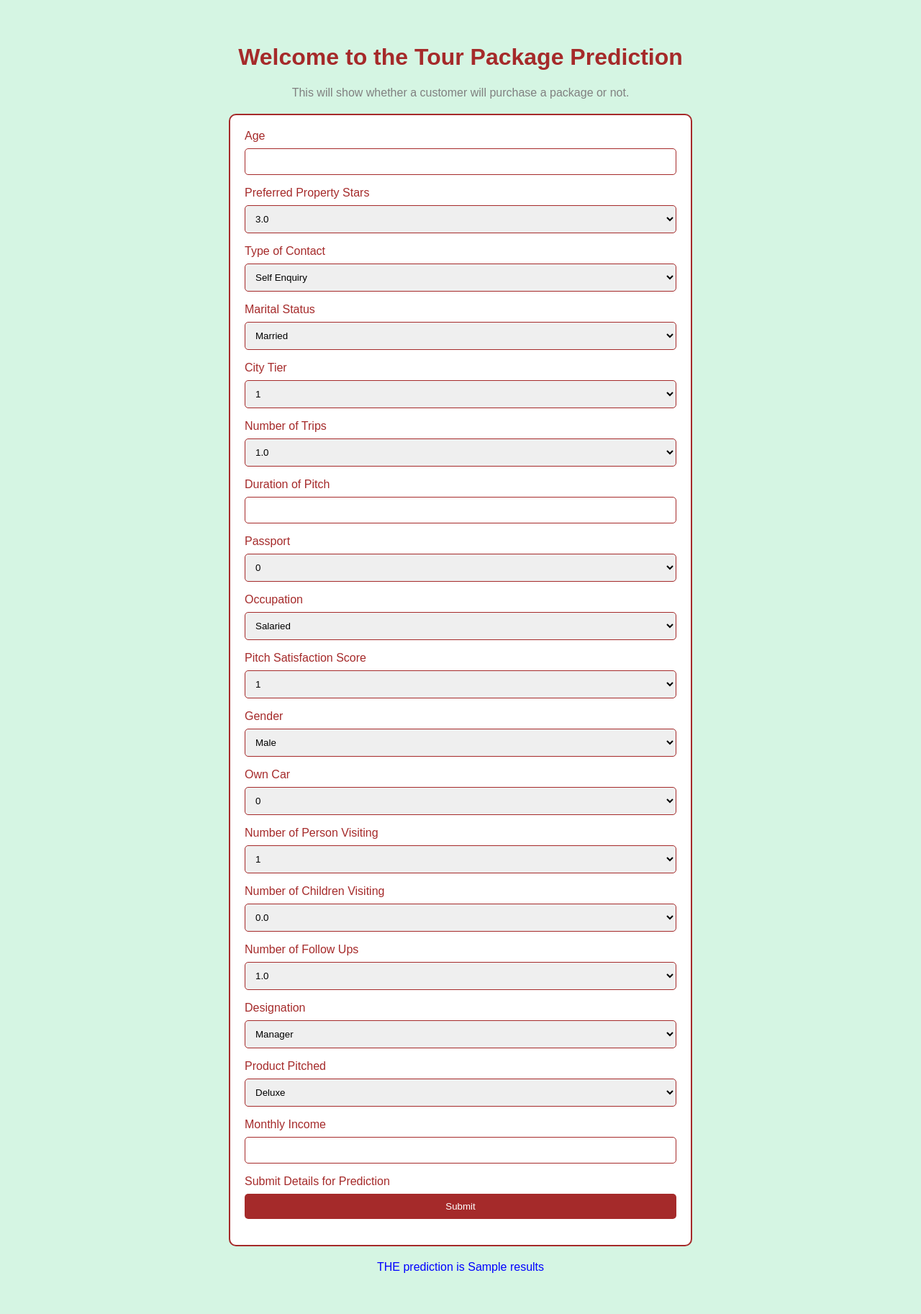
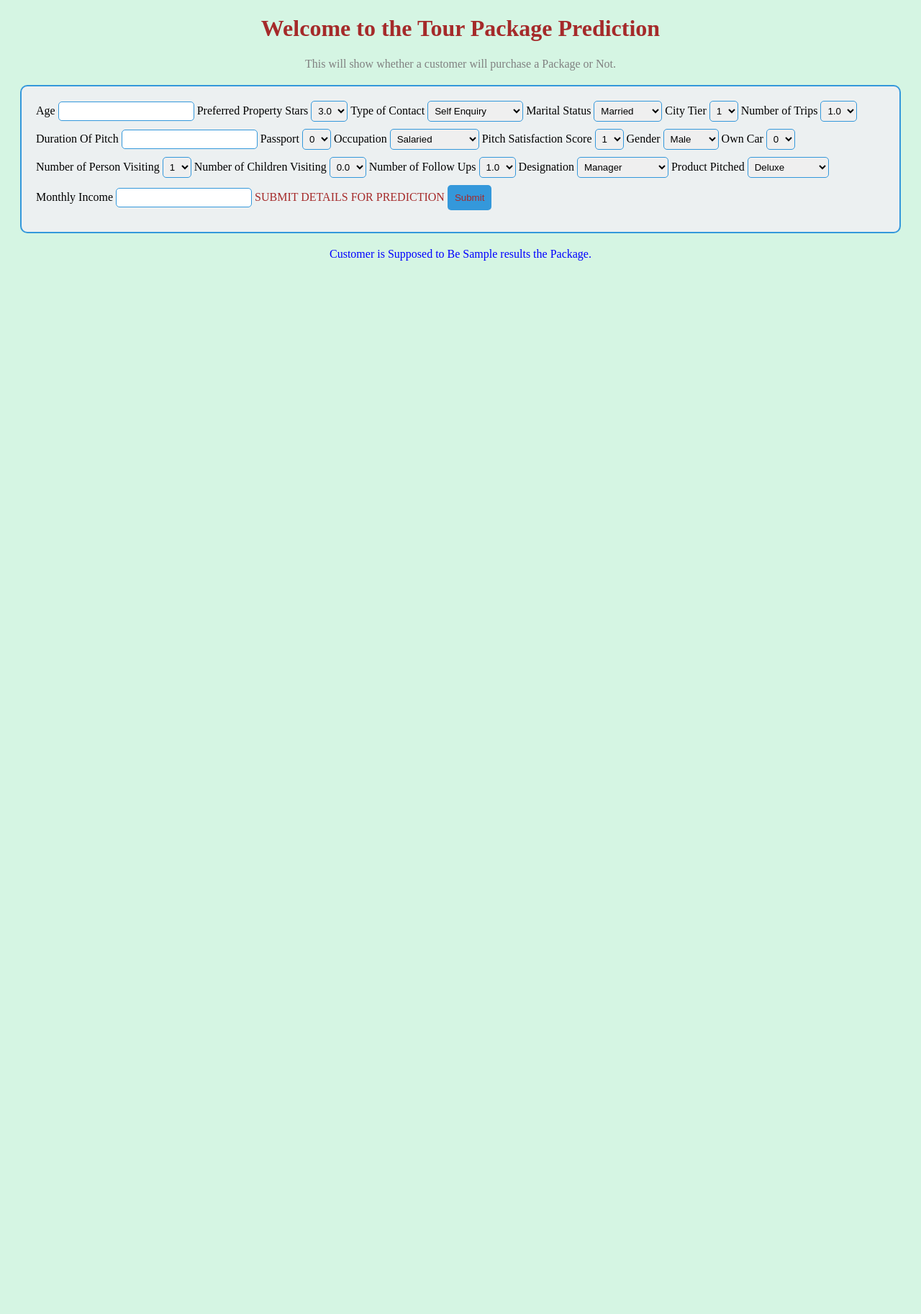
Before and after one commit to khandayubaid/Travel-Purchase-Package, a Flask app: template templates/home.html in a window 1280 px wide. Shown: the whole page at 72% size. After the commit the page ends 362 px from the top, so only its background shows below. Run offline with Flask 3, Linux system fonts and the light colour scheme; the template is opened without the code that fills it: most values are stand-ins (such as "Sample title", 1, 10 or a date in 2020).

Commit message:
Predict Pipeline

```diff
--- a/app.py
+++ b/app.py
@@ -9,44 +9,49 @@ application=Flask(__name__)
 
 app=application
 
-##Route for home Page
+## Route for a home page
 
 @app.route('/')
 def index():
     return render_template('index.html')
 
-@app.route('/predictdata',methods=['GET','POST'])
+@app.route("/predictdata", methods=['GET','POST'])
 def predict_datapoint():
-    if request.method=='GET':
+    if request.method=="GET":
         return render_template('home.html')
     else:
-        data=CustomData(
-             age=request.form["age"],
-        prefferedpropertystar=request.form["prefferedpropertystar"],
-        typeofcontact=request.form["typeofcontact"],
-        maritalstatus=request.form["maritalstatus"],
-        citytier=request.form["citytier"],
-        numberoftrips=request.form["numberoftrips"],
-        durationofpitch=request.form["durationofpitch"],
-        passport=request.form["passport"],
-        pitchsatisfactionscore=request.form["pitchsatisfactionscore"],
-        occupation=request.form["occupation"],
-        gender=request.form["gender"],
-        owncar=request.form["owncar"],
-        numberofpersonvisiting=request.form["numberofpersonvisiting"],
-        numberofchildrenvisiting=request.form["numberofchildrenvisiting"],
-        numberoffollowups=request.form["numberoffollowups"],
-        designation=request.form["designation"],
-        productpitched=request.form["productpitched"],
-        monthlyincome=request.form["monthlyincome"]
-        )
+        data = CustomData(
+            age=request.form.get("age"),
+            prefferedpropertystar=request.form.get("prefferedpropertystar"),
+            typeofcontact=request.form.get("typeofcontact"),
+            maritalstatus=request.form.get("maritalstatus"),
+            citytier=request.form.get("citytier"),
+            numberoftrips=request.form.get("numberoftrips"),
+            durationofpitch=request.form.get("durationofpitch"),
+            passport=request.form.get("passport"),
+            pitchsatisfactionscore=request.form.get("pitchsatisfactionscore"),
+            occupation=request.form.get("occupation"),
+            gender=request.form.get("gender"),
+            owncar=request.form.get("owncar"),
+            numberofpersonvisiting=request.form.get("numberofpersonvisiting"),
+            numberofchildrenvisiting=request.form.get("numberofchildrenvisiting"),
+            numberoffollowups=request.form.get("numberoffollowups"),
+            designation=request.form.get("designation"),
+            productpitched=request.form.get("productpitched"),
+            monthlyincome=request.form.get("monthlyincome")
+            )
 
         pred_df=data.get_data_as_data_frame()
         print(pred_df)
 
         predict_pipeline=PredictPipeline()
-        output=predict_pipeline.predict(pred_df)
-        return render_template('home.html',results=results[0])
+        results=predict_pipeline.predict(pred_df)
+        if results[0]==1:
+            res='Take'
+            return render_template('home.html',results=res)
+        else:
+            res='Not Take'
+            return render_template('home.html',results=res)
 
 if __name__=="__main__":
     app.run(host="0.0.0.0",debug=True)
--- a/src/components/model_trainer.py
+++ b/src/components/model_trainer.py
@@ -120,6 +120,10 @@ class ModelTrainer:
             if best_model_score<0.6:
                 raise CustomException("No Best Model")
 
+            print(f'Best Model Found , Model Name : {best_model} , accuracy : {best_model_score}')
+            print('\n====================================================================================\n')
+
+
             logging.info(f"Best found model on both training & testing dataset")
 
             save_object(
--- a/templates/home.html
+++ b/templates/home.html
@@ -4,13 +4,10 @@
     <meta charset="UTF-8">
     <meta http-equiv="X-UA-Compatible" content="IE=edge">
     <meta name="viewport" content="width=device-width, initial-scale=1.0">
-    <title>Travel Tour Package</title>
+    <title>Tour Package</title>
     <style>
         body {
             background-color: #D5F5E3;
-            font-family: 'Arial', sans-serif;
-            margin: 20px;
-            padding: 20px;
         }
 
         h1 {
@@ -24,60 +21,51 @@
         }
 
         form {
-            margin: 20px auto;
-            max-width: 600px;
+            margin: 20px;
             padding: 20px;
-            background-color: #FFFFFF;
-            border: 2px solid brown;
+            border: 2px solid #3498db;
             border-radius: 10px;
+            background-color: #ecf0f1;
         }
 
         label {
-            display: block;
-            margin-bottom: 8px;
-            color: brown;
+            display: inline-block;
+            margin-bottom: 5px;
         }
 
-        input, select {
-            width: 100%;
-            padding: 10px;
-            margin-bottom: 16px;
-            border: 1px solid brown;
+        select, input {
+            margin-bottom: 10px;
+            padding: 5px;
             border-radius: 5px;
-            box-sizing: border-box;
+            border: 1px solid #3498db;
         }
 
-        #predict {
-            background-color: brown;
-            color: #FFFFFF;
-            padding: 10px 20px;
+        input[type="submit"] {
+            background-color: #3498db;
+            color: white;
+            padding: 10px;
             border: none;
             border-radius: 5px;
             cursor: pointer;
         }
 
-        #predict:hover {
-            background-color: #8B4513;
-        }
-
-        .result {
+        p.results {
             color: blue;
             text-align: center;
-            margin-top: 20px;
         }
     </style>
 </head>
 <body>
     <h1>Welcome to the Tour Package Prediction</h1>
-    <p>This will show whether a customer will purchase a package or not.</p>
+    <p>This will show whether a customer will purchase a Package or Not.</p>
     <form action="{{ url_for('predict_datapoint')}}" method="post">
         <label for="age">Age</label>
         <input type="number" name="age" id="age">
 
         <label for="prefferedpropertystar">Preferred Property Stars</label>
-        <select name="prefferedpropertystar" id="prefferedpropertystar">
-            <option value=3>3.0 </option>
-            <option value=4>4.0 </option>
+        <select name="preferredpropertystar" id="preferredpropertystar">
+            <option value=3>3.0</option>
+            <option value=4>4.0</option>
             <option value=5>5.0</option>
             <option value=6>6.0</option>
         </select>
@@ -114,7 +102,7 @@
             <option value=8>8.0</option>
         </select>
 
-        <label for="durationofpitch">Duration of Pitch</label>
+        <label for="durationofpitch">Duration Of Pitch</label>
         <input type="number" name="durationofpitch" id="durationofpitch">
 
         <label for="passport">Passport</label>
@@ -200,9 +188,10 @@
         <label for="monthlyincome">Monthly Income</label>
         <input type="monthlyincome" name="monthlyincome" id="monthlyincome">
 
-        <label for="predict">Submit Details for Prediction</label>
-        <input type="submit" name="predict" id="predict">
+        <label for="predict_datapoint" style="color: brown;text-align: center;">SUBMIT DETAILS FOR PREDICTION</label>
+        <input type="submit" name="predict_datapoint" id="predict_datapoint" style="color: brown;text-align: center;">
     </form>
-    <p class="result">THE  prediction is {{ results }}</p>
+
+    <p class="results">Customer is Supposed to Be {{ results }} the Package.</p>
 </body>
 </html>
```
Also changed, not shown: src/components/data_transformation.py (+48 -59 lines), src/pipeline/predict_pipeline.py (+60 -62 lines), 3 other files.
